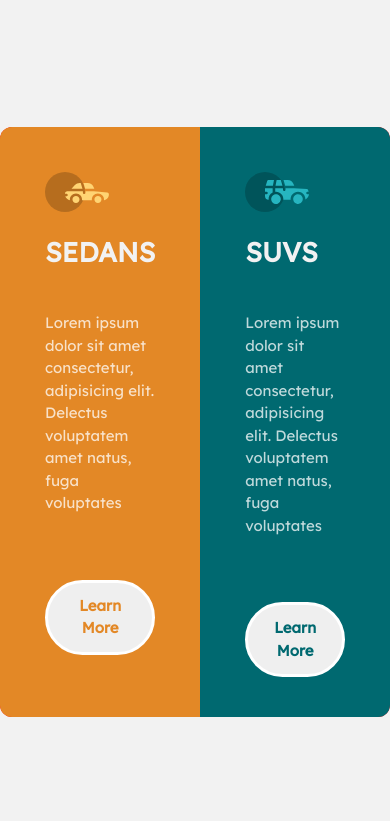
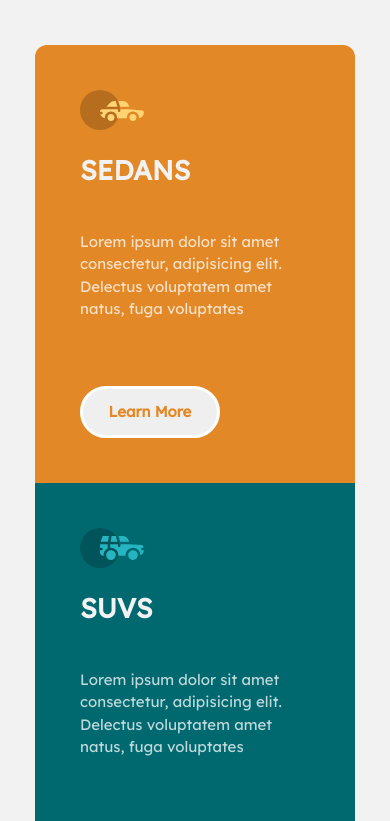
Before and after one commit to IliaNoah/frontendmentor-3-column-preview-card, a plain HTML site: page index.html in a window 390 px wide. Shown: the top 821 px of the page. Drawn offline with Linux system fonts and the light colour scheme.

Commit message:
made responsive to project

```diff
--- a/index.html
+++ b/index.html
@@ -10,6 +10,7 @@
   <link href="https://fonts.googleapis.com/css2?family=Big+Shoulders+Display:wght@400;700&family=Lexend+Deca&display=swap" rel="stylesheet">
   <link rel="stylesheet" href="styles/reset.css">
   <link rel="stylesheet" href="styles/style.css">
+  <link rel="stylesheet" href="styles/query.css">
 </head>
 <body>
   <div class="container">
--- /dev/null
+++ b/styles/query.css
@@ -0,0 +1,15 @@
+@media only screen and (max-width:800px) {
+
+    body {
+        display: flex;
+        justify-content: center;
+        align-items: center;
+        min-width: min-content ;
+    }
+    .container {
+        display: flex;
+        flex-direction: column;
+        height: 100%;
+        margin-block: 3rem;
+    }
+}
--- a/styles/style.css
+++ b/styles/style.css
@@ -26,7 +26,6 @@ body {
     display: flex;
     flex-direction: row;
     flex-wrap: wrap;
-    background: red;
     border-radius: .8rem;
     overflow: hidden;
 }
```
